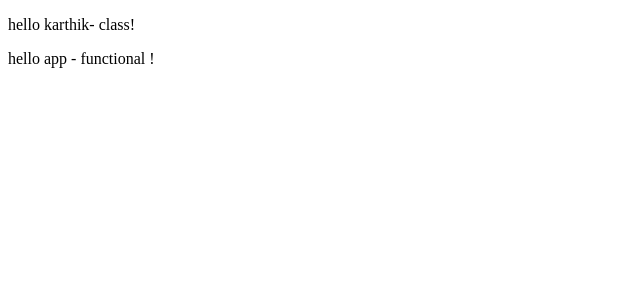
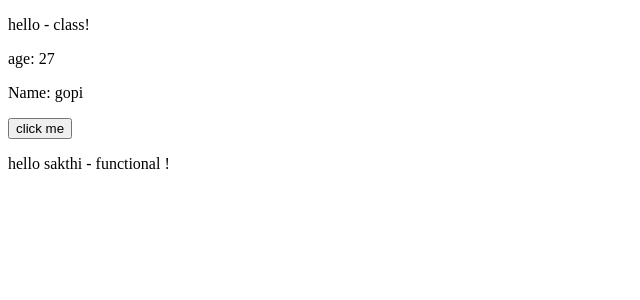
Before and after one commit to karthikgpi1/react-js-practice, a React (Create React App) app: page / in a window 1280 px wide. Shown: the top 300 px of the page, without its empty margins (0-640 px from the left). Built offline with nearby package versions, Linux system fonts and the light colour scheme.

Commit message:
state and set-state

```diff
--- a/src/App.js
+++ b/src/App.js
@@ -5,11 +5,27 @@ import React from "react";
 import AppFunc from "./funC";
 //----create a class component in another file----------
 class App extends React.Component{
+
+  constructor(props) {
+    super(props);
+    this.state = {
+      age: 27,
+      Name: "gopi",
+    };
+  }
+
+handleClick =() => {
+  console.log(this.state.count);
+  this.setState({ age: 22, Name: "karthik"});
+  console.log(this.state.count);
+}
   render(){
-    console.log(this.props);
     return <>
       <p>hello {this.props.name}- class!</p>
-      <AppFunc/>
+      <p>age: {this.state.age}</p>
+      <p>Name: {this.state.Name}</p>
+      <button onClick={this.handleClick}>click me</button>
+      <AppFunc name = "sakthi"/>
     </>;
 
   }
--- a/src/funC.js
+++ b/src/funC.js
@@ -2,8 +2,9 @@ import React from "react";
 
 //----create a functional component in another file----------
 
-function AppFunc(){
-    return <p>hello app - functional !</p>;
+function AppFunc(props){
+    console.log(props);
+    return <p>hello {props.name} - functional !</p>;
 
 }
 
--- a/src/index.js
+++ b/src/index.js
@@ -9,7 +9,7 @@ import App from "./App";
 ReactDOM.render(
   <div>
     <App
-    name = "karthik"
+    name = ""
     age = {22}
     obj = {{name: "mk"}}
     active = {true}
```
